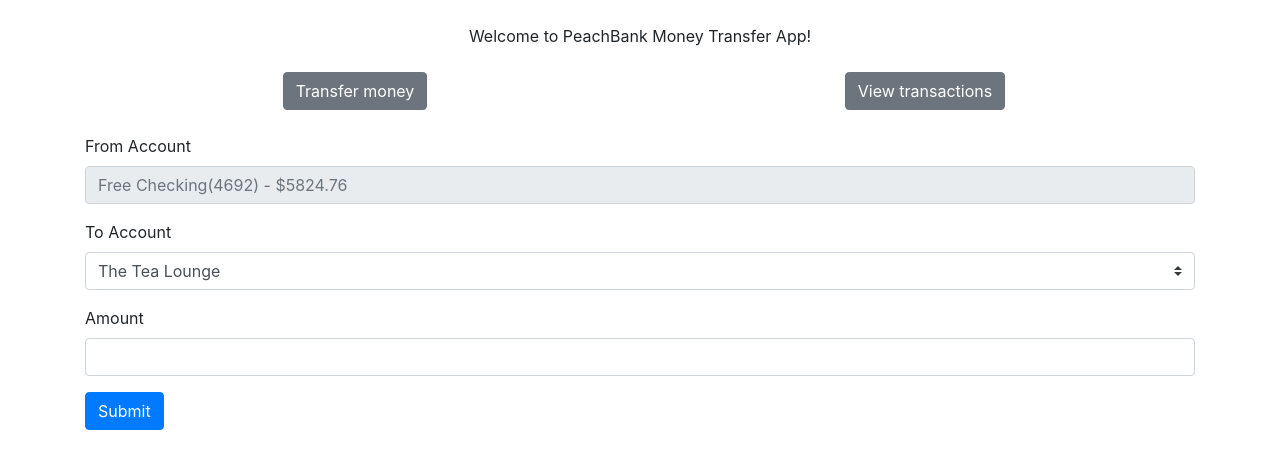
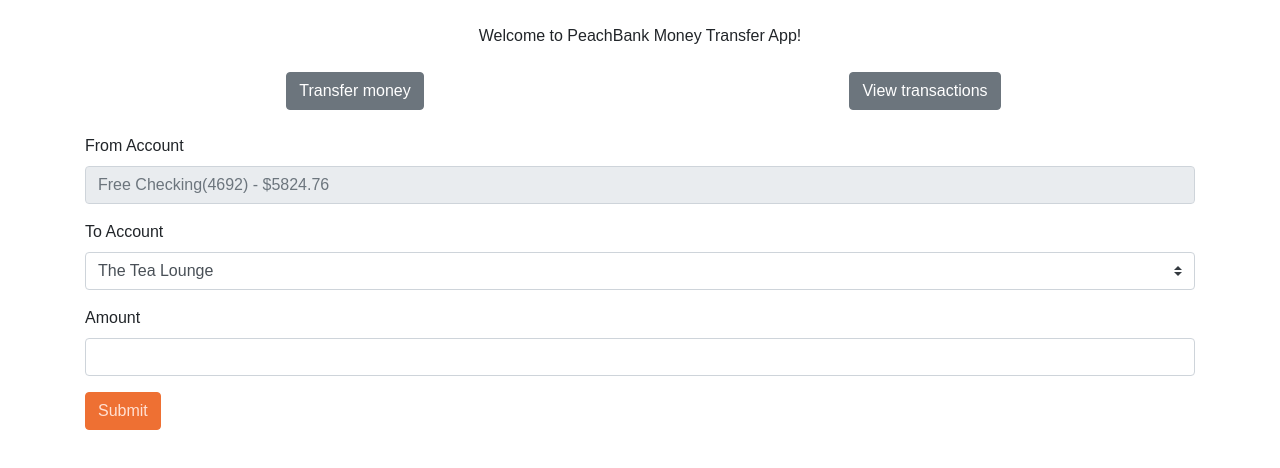
Before and after one commit to vishal-patel93/bank-transfer-app, an Angular app: page /make-transfer in a window 1280 px wide. Shown: the top 468 px of the page. Built offline with nearby package versions, Linux system fonts and the light colour scheme.

Commit message:
style updates to make transfer

```diff
--- a/src/app/components/make-transfer/make-transfer.component.html
+++ b/src/app/components/make-transfer/make-transfer.component.html
@@ -16,5 +16,9 @@
     <div class="row ml-1 text-danger" *ngIf="overDraftError">
         <p>You have reached the overdraft limit, please fund your account to continue.</p>
     </div>
-    <button type="submit" class="btn btn-primary" (click)="makePayment()" [disabled]="false">Submit</button>
+    <div class="row">
+        <div class="col-6">
+            <button type="submit" class="btn btn-primary" (click)="makePayment()" [disabled]="false">Submit</button>
+        </div>
+    </div>
 </form>
--- a/src/app/components/view-transactions/view-transactions.component.css
+++ b/src/app/components/view-transactions/view-transactions.component.css
@@ -9,3 +9,8 @@
 .transaction-amount {
     font-weight: 600;
 }
+
+.transactions-header {
+    background-color: rgb(47, 255, 203);
+    width: 100%;
+}
--- a/src/app/components/view-transactions/view-transactions.component.html
+++ b/src/app/components/view-transactions/view-transactions.component.html
@@ -1,3 +1,9 @@
+<div class="container">
+    <div class="transactions-header">
+        <div class="col text-center pb-2 pt-2">
+            Recent transactions
+        </div>
+    </div>
     <table class="table">
         <thead>
         </thead>
@@ -7,7 +13,8 @@
                 <td>{{ parseDate(transaction.transactionDate) }}</td>
                 <td><img src="{{ transaction.merchantLogo }}" class="merchant-logo" alt="Merchant Logo"></td>
                 <td>{{ transaction.merchant }}</td>
-            <td class="transaction-amount">-${{ transaction.amount }}</td>
+                <td class="transaction-amount">-{{ transaction.amount | currency:'USD':true }}</td>
             </tr>
         </tbody>
     </table>
+</div>
--- a/src/styles.css
+++ b/src/styles.css
@@ -1,2 +1,32 @@
 /* You can add global styles to this file, and also import other style files */
 @import "~bootstrap/dist/css/bootstrap.css";
+
+body {
+	font-family: 'Kanit', sans-serif !important;
+}
+
+.btn-primary{
+	color:#ffe1d3;
+	background-color:#ee7033;
+	border-color: #ee7033;
+	outline: 0;
+}
+
+.btn-primary:hover, .btn-primary:focus{
+	color:#ee7033;
+	background-color:#ffe1d3;
+	outline: 0;
+	border-style: solid;
+	border-width: 1px;
+	border-color: #ee7033;
+}
+
+.btn-primary:active{
+	color:#ee7033 !important;
+	background-color:#ffe1d3 !important;
+	border: none !important;
+}
+
+.btn-primary.disabled:hover, .btn-primary.disabled:focus{
+	background-color:#ee7033;
+}
```
Lines whose indentation alone changed are shown as unchanged.
